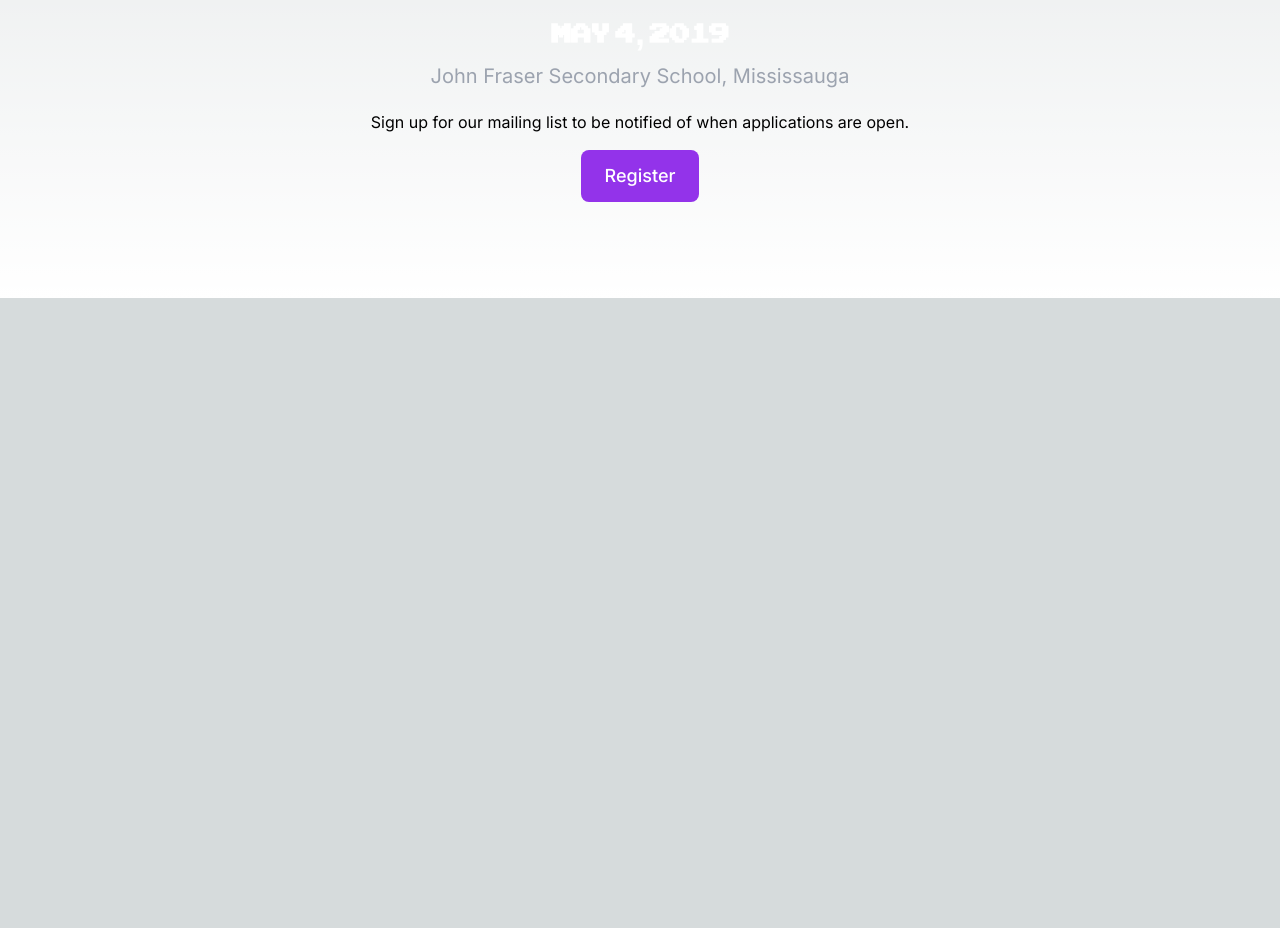
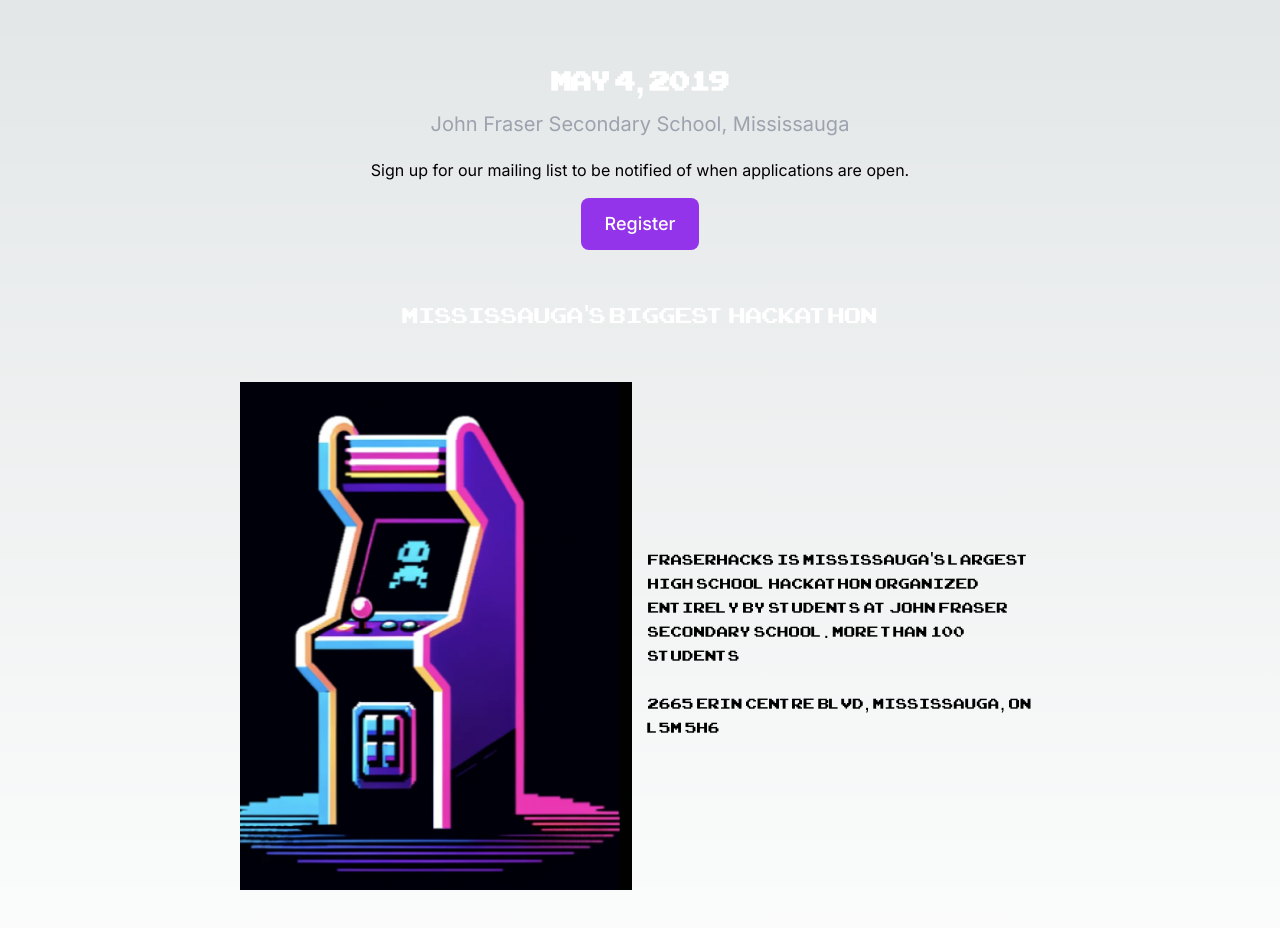
Before and after one commit to FraserHacks/fraserhacks24website, a Next.js app: page / in a window 1280 px wide. Shown: the part 522-1450 px from the top of the page. Before the commit the page ends 820 px from the top, so only its background shows below. Built offline with nearby package versions, Linux system fonts and the light colour scheme.

Commit message:
Added short description (about)

```diff
--- a/app/page.tsx
+++ b/app/page.tsx
@@ -1,13 +1,10 @@
 import Image from 'next/image';
-import styles from "../styles.module.css"
-
+import styles from "../styles.module.css";
 
 export default function Home() {
-
-
   return (
-    <main className="min-h-screen flex flex-col items-center justify-between p-24">
-    <div>
+    <main className="min-h-screen flex flex-col items-center justify-start p-24 space-y-12">
+      <div>
         <Image
           id="hero-logo"
           src="/hero-logo.png"
@@ -16,24 +13,13 @@
           height={500}
           className={`${styles.blink} ${styles.glow}`}
         />
+      </div>
 
-
-
-
-            <div className="text-center max-w-[800px] mx-auto" >
+      <div className="text-center max-w-[800px] mx-auto">
         <h2 className={`${styles.arcadeStyle} text-white text-4xl font-semibold mt-4`}>May 4, 2019</h2>
         <h3 className="text-gray-400 text-xl font-normal mt-2 mb-5">John Fraser Secondary School, Mississauga</h3>
         <div id="mc_embed_signup">
-          <form
-            action="https://FraserHacks.us19.list-manage.com/subscribe/post?u=a50dd0c50b611bd5e179d9b85&amp;id=36ad7a17fc"
-            method="get"
-            className="validate"
-            id="mc-embedded-subscribe-form"
-            name="mc-embedded-subscribe-form"
-            target="_blank"
-            noValidate
-          >
-            <label>
+        <label>
               <span className="label">
                 Sign up for our mailing list to be notified of when applications are open.
               </span>
@@ -48,11 +34,40 @@
               <input type="text" name="b_a50dd0c50b611bd5e179d9b85_36ad7a17fc" value="" />
             </div>
             <div className="info"></div>
-          </form>
-          <div className="scroll-down"></div>
-          </div>
+
         </div>
       </div>
+
+      {/* Short Description Section */}
+      <h2 className={`${styles.arcadeStyle} text-3xl text-white`}>Mississauga's Biggest Hackathon</h2>
+      <div className="max-w-[800px] mx-auto flex flex-col md:flex-row items-center space-y-4 md:space-y-0 md:space-x-4">
+
+  <div className="w-full md:w-1/2">
+
+    <img src="/descript-img.png" alt="Description" className="w-full h-auto" />
+  </div>
+  <div className="w-full md:w-1/2">
+
+  <p className={`${styles.arcadeStyle} text-xl mt-4 leading-6 tracking-wide`}>
+  FraserHacks is Mississauga's largest high school hackathon organized entirely by students at John Fraser Secondary School. More than 100 students
+  <br></br>
+  <br></br>
+  2665 Erin Centre Blvd, Mississauga, ON L5M 5H6
+</p>
+
+  </div>
+</div>
+
+
+      {/* FAQ Section */}
+      <div className="max-w-[800px] mx-auto">
+        <h2 className="text-3xl text-white">FAQ</h2>
+        <div className="text-gray-300 mt-4">
+          {/* Your FAQ content here */}
+        </div>
+      </div>
+
+      {/* Additional sections can be added here following the same pattern */}
     </main>
   );
 }
```
Also changed, not shown: public/descript-img.png (added).
